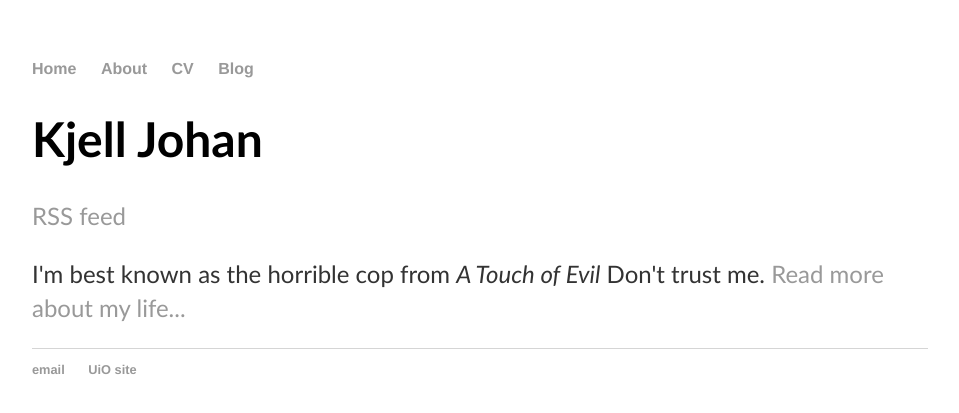
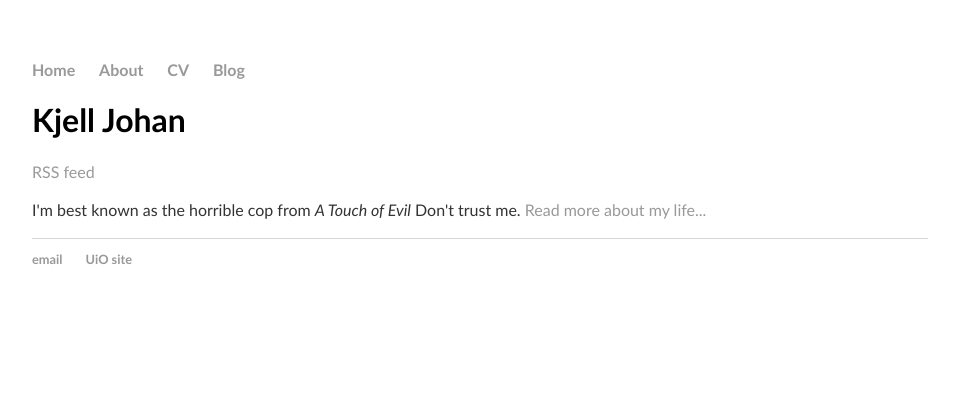
Before and after one commit to kjelljs/kjelljs.github.io, a Jekyll site: the page built from index.html, in a window 1280 px wide. Shown: the top 413 px of the page, without its empty margins (160-1119 px from the left). Built offline with Jekyll 4.4.1, drawn with Linux system fonts in a browser that asks for light colours.

Commit message:
Update main.css

```diff
--- a/css/main.css
+++ b/css/main.css
@@ -3,7 +3,7 @@ body {
     width: 70%;
 }
 nav ul, footer ul {
-    font-family:'Helvetica', 'Arial', 'Sans-Serif';
+    font-family: Optima, Candara, Calibri, Arial, sans-serif;
     padding: 0px;
     list-style: none;
     font-weight: bold;
@@ -20,11 +20,11 @@ a:hover {
     text-decoration: underline;
 }
 h1 {
-    font-size: 3em;
+    font-size: 2em;
     font-family: Optima, Candara, Calibri, Arial, sans-serif;
 }
 p {
-    font-size: 1.5em;
+    font-size: 1em;
     font-family: Optima, Candara, Calibri, Arial, sans-serif;
     line-height: 1.4em;
     color: #333;
```
